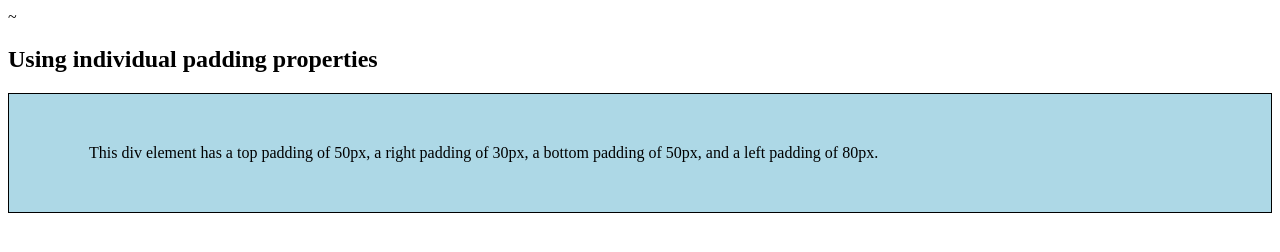
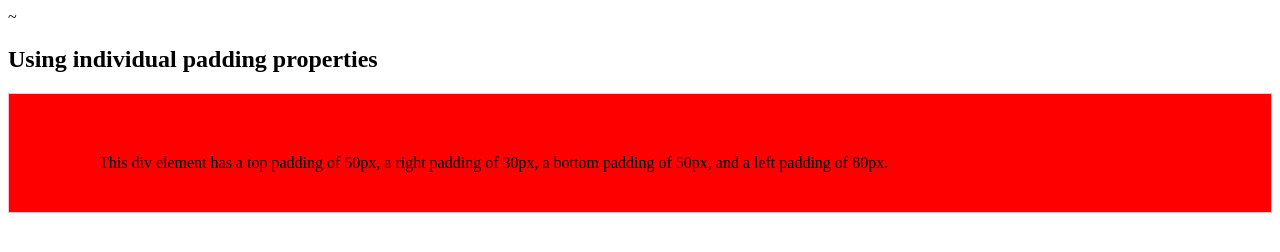
Before and after one commit to UrmilaThalal/Web-Development, a plain HTML site: page css/padding.html in a window 1280 px wide. Drawn offline with Linux system fonts and the light colour scheme.

Commit message:
css addedd

```diff
--- a/css/padding.html
+++ b/css/padding.html
@@ -8,12 +8,12 @@
 <body>
  <style>
         div {
-          border: 1px solid black;
-          background-color: lightblue;
-          padding-top: 50px;
-          padding-right: 30px;
-          padding-bottom: 50px;
-          padding-left: 80px;
+          border: 1px solid pink;
+          background-color: red;
+          padding-top: 60px;
+          padding-right: 40px;
+          padding-bottom: 40px;
+          padding-left: 90px;
         }
         </style>~
         </head>
```
